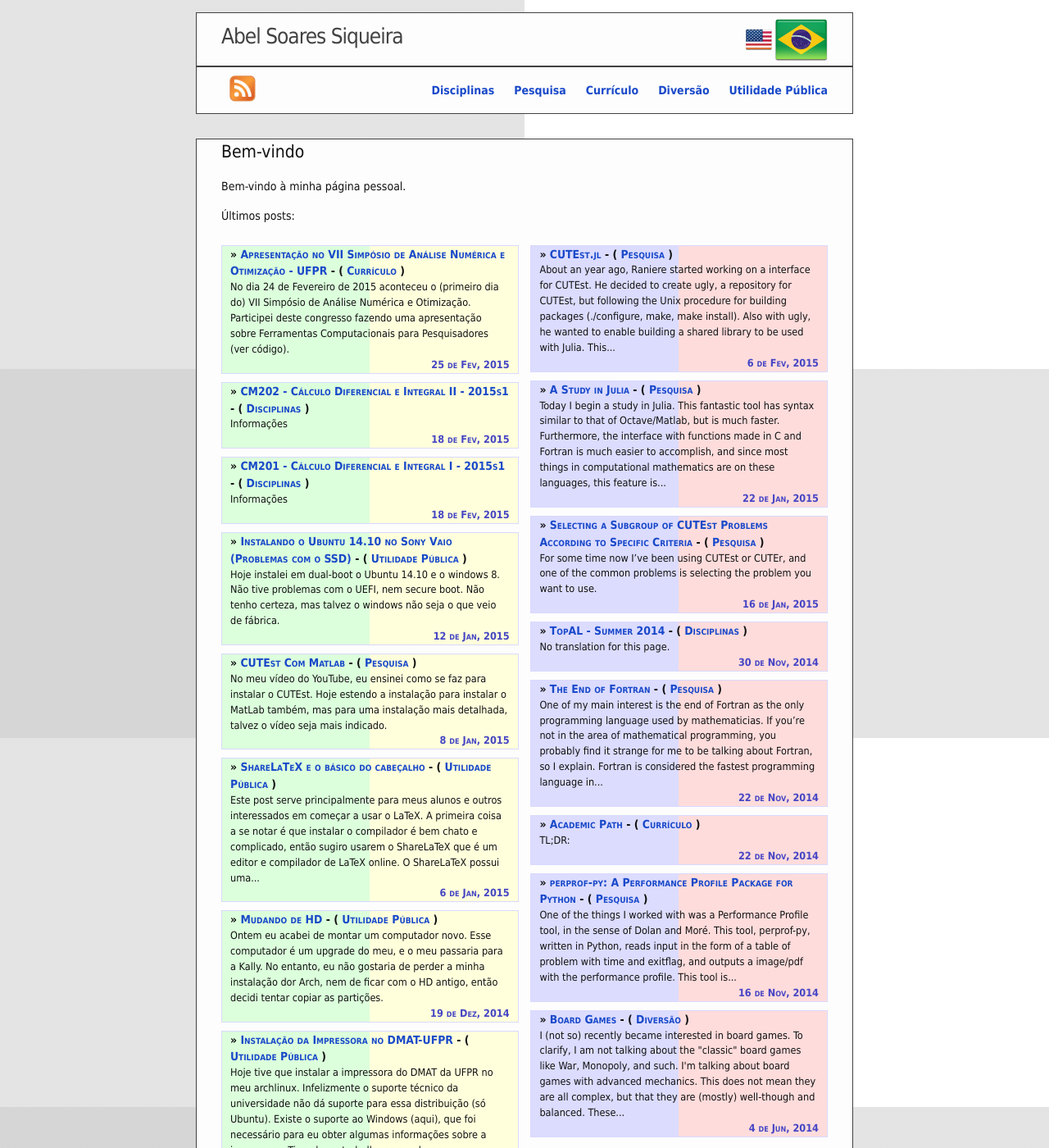
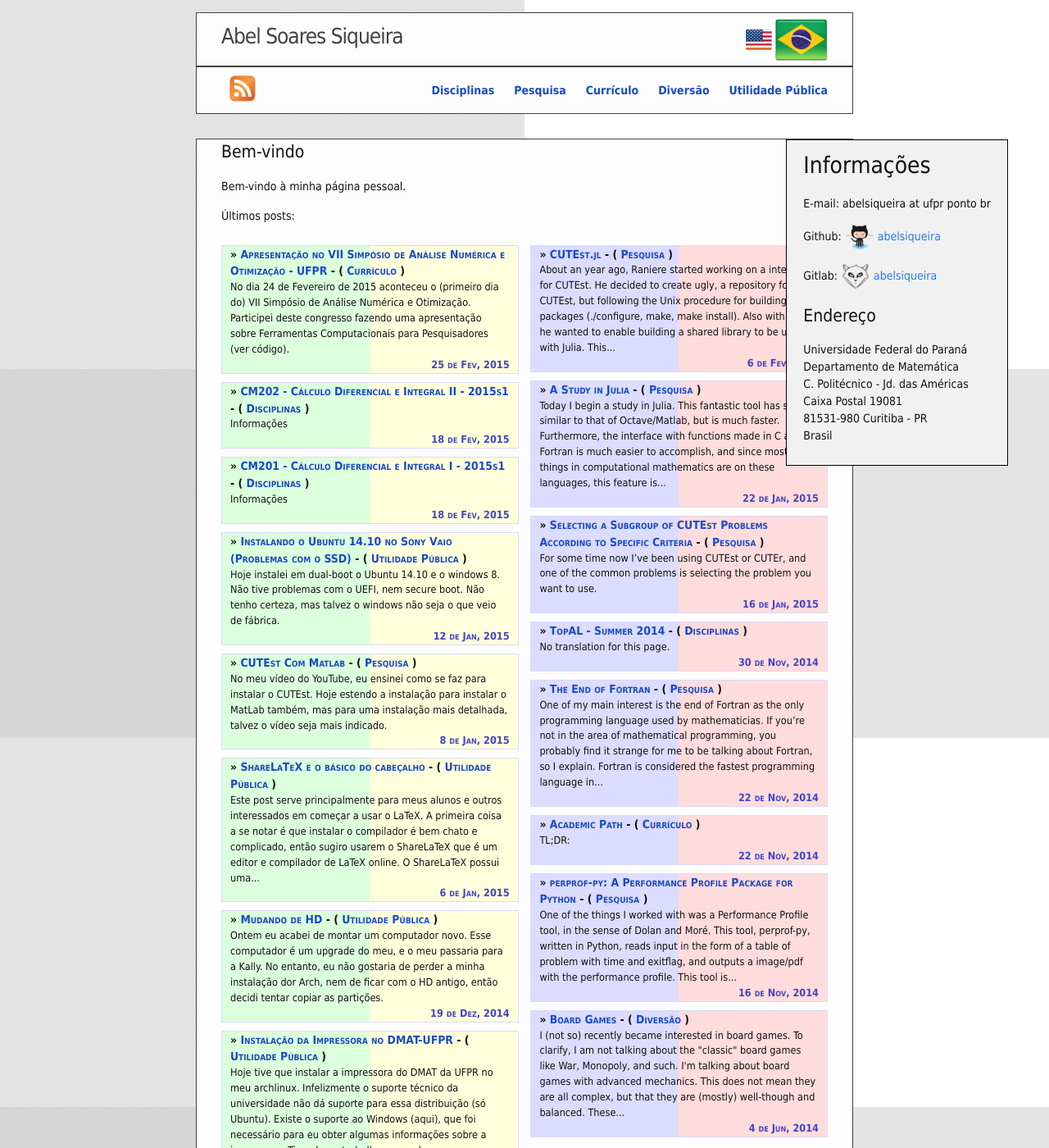
Before and after one commit to abelsiqueira/abelsiqueira.github.io-old, a Jekyll site: the page built from _posts/br/1900-01-01-index.html, in a window 1280 px wide and 1400 px high. Shown: the whole window at 82% size. Built offline with Jekyll 4.4.1, drawn with Linux system fonts in a browser that asks for light colours; nearby versions of some CDN libraries.

Commit message:
Add lateral menu

```diff
--- a/_includes/head.html
+++ b/_includes/head.html
@@ -10,5 +10,6 @@
     <link rel="canonical" href="{{ page.url | replace:'index.html','' | prepend: site.baseurl | prepend: site.url }}">
     <link rel="alternate" type="application/rss+xml"
           title="{{ site.name }}" href="{{ site.baseurl | prepend: site.url }}/feed.xml">
+    <script src="//ajax.googleapis.com/ajax/libs/jquery/1.9.1/jquery.min.js"></script>
 
 </head>
--- a/_layouts/default.html
+++ b/_layouts/default.html
@@ -16,6 +16,34 @@
 
     {% include footer.html %}
 
+    <div class="right-menu">
+      <h1> Informações </h1>
+      <p> E-mail: abelsiqueira at ufpr ponto br </p>
+      <p> Github: <a href="http://github.com/abelsiqueira">
+        <img width="36px" src="{{ site.baseurl }}/assets/github.png">
+        abelsiqueira</a> </p>
+      <p> Gitlab: <a href="http://gitlab.com/abelsiqueira">
+        <img width="36px" src="{{ site.baseurl }}/assets/gitlab.png">
+        abelsiqueira</a> </p>
+      {% if page.lang == "br" %}
+      <h2> Endereço </h2>
+      {% elsif page.lang == "en" %}
+      <h2> Address </h2>
+      {% endif %}
+      <p> Universidade Federal do Paraná <br>
+        Departamento de Matemática <br>
+        C. Politécnico - Jd. das Américas <br>
+        Caixa Postal 19081 <br>
+        81531-980  Curitiba  -  PR <br>
+        Brasil </p>
+    </div>
+
   </body>
 
+  <script>
+  $(window).scroll(function(){
+    $(".right-menu").css("top", Math.max(0, 170-$(this).scrollTop()));
+  });
+  </script>
+
 </html>
--- a/_sass/_layout.scss
+++ b/_sass/_layout.scss
@@ -322,3 +322,21 @@ table, th, td {
 table {
   border-collapse: collapse;
 }
+
+.right-menu, .left-menu {
+  background-color: $background-color;
+  position: fixed;
+  border: 1px solid black;
+  max-width: 25%;
+  top: 170px;
+  z-index: 100;
+  padding: 10px 20px;
+}
+
+.right-menu {
+  right: 50px;
+}
+
+.left-menu {
+  left: 50px;
+}
```
Also changed, not shown: assets/github.png (added), assets/gitlab.png (added).
